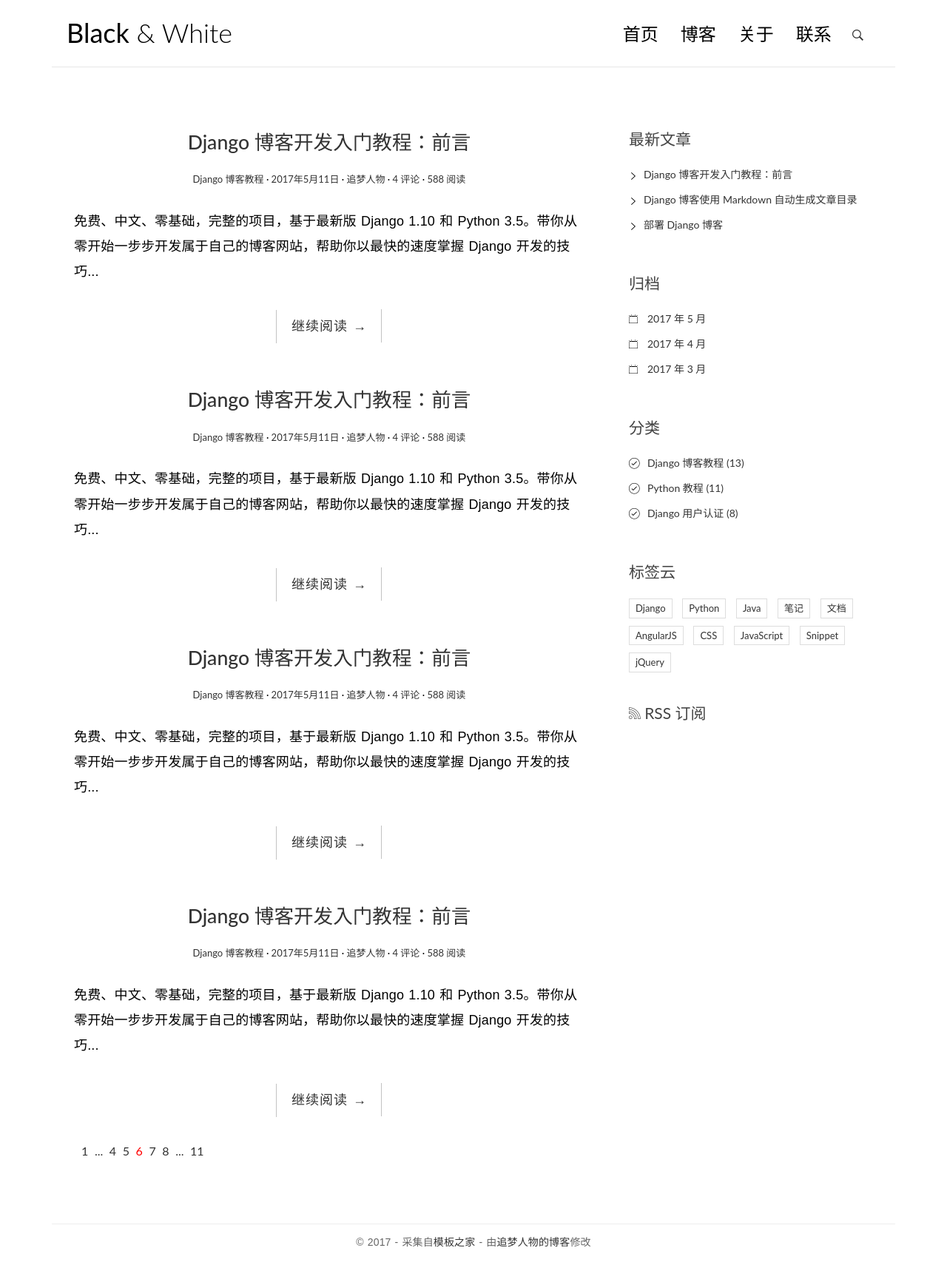
After one commit to X-NaN/myDjangoProject, a Django app: template templates/index_backup.html in a window 1280 px wide. The commit adds this page. Shown: the whole page at 74% size. Run offline with Django 3.2, Linux system fonts and the light colour scheme; the template is opened without the code that fills it, so the values that code supplies are empty.

```diff
--- a/myDjangoProject/settings.py
+++ b/myDjangoProject/settings.py
@@ -62,7 +62,13 @@ TEMPLATES = [
                 'django.contrib.auth.context_processors.auth',
                 'django.contrib.messages.context_processors.messages',
             ],
+            'libraries': {
+                'blog_tags': 'blog.templatetags.blog_tags',
+
+            }
+
         },
+
     },
 ]
 
--- /dev/null
+++ b/templates/index_backup.html
@@ -0,0 +1,297 @@
+<!DOCTYPE html>
+<html>
+<head>
+    <title>Black &amp; White</title>
+
+    <!-- meta -->
+    <meta charset="UTF-8">
+    <meta name="viewport" content="width=device-width, initial-scale=1">
+
+    <!-- css -->
+    <link rel="stylesheet" href="css/bootstrap.min.css">
+    <link rel="stylesheet" href="http://code.ionicframework.com/ionicons/2.0.1/css/ionicons.min.css">
+    <link rel="stylesheet" href="css/pace.css">
+    <link rel="stylesheet" href="css/custom.css">
+
+    <!-- js -->
+    <script src="js/jquery-2.1.3.min.js"></script>
+    <script src="js/bootstrap.min.js"></script>
+    <script src="js/pace.min.js"></script>
+    <script src="js/modernizr.custom.js"></script>
+</head>
+
+<body>
+<div class="container">
+    <header id="site-header">
+        <div class="row">
+            <div class="col-md-4 col-sm-5 col-xs-8">
+                <div class="logo">
+                    <h1><a href="index.html"><b>Black</b> &amp; White</a></h1>
+                </div>
+            </div><!-- col-md-4 -->
+            <div class="col-md-8 col-sm-7 col-xs-4">
+                <nav class="main-nav" role="navigation">
+                    <div class="navbar-header">
+                        <button type="button" id="trigger-overlay" class="navbar-toggle">
+                            <span class="ion-navicon"></span>
+                        </button>
+                    </div>
+
+                    <div class="collapse navbar-collapse" id="bs-example-navbar-collapse-1">
+                        <ul class="nav navbar-nav navbar-right">
+                            <li class="cl-effect-11"><a href="index.html" data-hover="首页">首页</a></li>
+                            <li class="cl-effect-11"><a href="full-width.html" data-hover="博客">博客</a></li>
+                            <li class="cl-effect-11"><a href="about.html" data-hover="关于">关于</a></li>
+                            <li class="cl-effect-11"><a href="contact.html" data-hover="联系">联系</a></li>
+                        </ul>
+                    </div><!-- /.navbar-collapse -->
+                </nav>
+                <div id="header-search-box">
+                    <a id="search-menu" href="#"><span id="search-icon" class="ion-ios-search-strong"></span></a>
+                    <div id="search-form" class="search-form">
+                        <form role="search" method="get" id="searchform" action="#">
+                            <input type="search" placeholder="搜索" required>
+                            <button type="submit"><span class="ion-ios-search-strong"></span></button>
+                        </form>
+                    </div>
+                </div>
+            </div><!-- col-md-8 -->
+        </div>
+    </header>
+</div>
+<div class="copyrights">Collect from <a href="http://www.cssmoban.com/">网页模板</a></div>
+<div class="copyrights">Modified by <a href="http://zmrenwu.com/">追梦人物的博客</a></div>
+
+<div class="content-body">
+    <div class="container">
+        <div class="row">
+            <main class="col-md-8">
+                <article class="post post-1">
+                    <header class="entry-header">
+                        <h1 class="entry-title">
+                            <a href="single.html">Django 博客开发入门教程：前言</a>
+                        </h1>
+                        <div class="entry-meta">
+                            <span class="post-category"><a href="#">Django 博客教程</a></span>
+                            <span class="post-date"><a href="#"><time class="entry-date"
+                                                                      datetime="2012-11-09T23:15:57+00:00">2017年5月11日</time></a></span>
+                            <span class="post-author"><a href="#">追梦人物</a></span>
+                            <span class="comments-link"><a href="#">4 评论</a></span>
+                            <span class="views-count"><a href="#">588 阅读</a></span>
+                        </div>
+                    </header>
+                    <div class="entry-content clearfix">
+                        <p>免费、中文、零基础，完整的项目，基于最新版 Django 1.10 和 Python 3.5。带你从零开始一步步开发属于自己的博客网站，帮助你以最快的速度掌握 Django
+                            开发的技巧...</p>
+                        <div class="read-more cl-effect-14">
+                            <a href="#" class="more-link">继续阅读 <span class="meta-nav">→</span></a>
+                        </div>
+                    </div>
+                </article>
+
+                <article class="post post-2">
+                    <header class="entry-header">
+                        <h1 class="entry-title">
+                            <a href="single.html">Django 博客开发入门教程：前言</a>
+                        </h1>
+                        <div class="entry-meta">
+                            <span class="post-category"><a href="#">Django 博客教程</a></span>
+                            <span class="post-date"><a href="#"><time class="entry-date"
+                                                                      datetime="2012-11-09T23:15:57+00:00">2017年5月11日</time></a></span>
+                            <span class="post-author"><a href="#">追梦人物</a></span>
+                            <span class="comments-link"><a href="#">4 评论</a></span>
+                            <span class="views-count"><a href="#">588 阅读</a></span>
+                        </div>
+                    </header>
+                    <div class="entry-content clearfix">
+                        <p>免费、中文、零基础，完整的项目，基于最新版 Django 1.10 和 Python 3.5。带你从零开始一步步开发属于自己的博客网站，帮助你以最快的速度掌握 Django
+                            开发的技巧...</p>
+                        <div class="read-more cl-effect-14">
+                            <a href="#" class="more-link">继续阅读 <span class="meta-nav">→</span></a>
+                        </div>
+                    </div>
+                </article>
+
+                <article class="post post-3">
+                    <header class="entry-header">
+                        <h1 class="entry-title">
+                            <a href="single.html">Django 博客开发入门教程：前言</a>
+                        </h1>
+                        <div class="entry-meta">
+                            <span class="post-category"><a href="#">Django 博客教程</a></span>
+                            <span class="post-date"><a href="#"><time class="entry-date"
+                                                                      datetime="2012-11-09T23:15:57+00:00">2017年5月11日</time></a></span>
+                            <span class="post-author"><a href="#">追梦人物</a></span>
+                            <span class="comments-link"><a href="#">4 评论</a></span>
+                            <span class="views-count"><a href="#">588 阅读</a></span>
+                        </div>
+                    </header>
+                    <div class="entry-content clearfix">
+                        <p>免费、中文、零基础，完整的项目，基于最新版 Django 1.10 和 Python 3.5。带你从零开始一步步开发属于自己的博客网站，帮助你以最快的速度掌握 Django
+                            开发的技巧...</p>
+                        <div class="read-more cl-effect-14">
+                            <a href="#" class="more-link">继续阅读 <span class="meta-nav">→</span></a>
+                        </div>
+                    </div>
+                </article>
+
+                <article class="post post-4">
+                    <header class="entry-header">
+                        <h1 class="entry-title">
+                            <a href="single.html">Django 博客开发入门教程：前言</a>
+                        </h1>
+                        <div class="entry-meta">
+                            <span class="post-category"><a href="#">Django 博客教程</a></span>
+                            <span class="post-date"><a href="#"><time class="entry-date"
+                                                                      datetime="2012-11-09T23:15:57+00:00">2017年5月11日</time></a></span>
+                            <span class="post-author"><a href="#">追梦人物</a></span>
+                            <span class="comments-link"><a href="#">4 评论</a></span>
+                            <span class="views-count"><a href="#">588 阅读</a></span>
+                        </div>
+                    </header>
+                    <div class="entry-content clearfix">
+                        <p>免费、中文、零基础，完整的项目，基于最新版 Django 1.10 和 Python 3.5。带你从零开始一步步开发属于自己的博客网站，帮助你以最快的速度掌握 Django
+                            开发的技巧...</p>
+                        <div class="read-more cl-effect-14">
+                            <a href="#" class="more-link">继续阅读 <span class="meta-nav">→</span></a>
+                        </div>
+                    </div>
+                </article>
+                <!-- 简单分页效果
+                <div class="pagination-simple">
+                    <a href="#">上一页</a>
+                    <span class="current">第 6 页 / 共 11 页</span>
+                    <a href="#">下一页</a>
+                </div>
+                -->
+                <div class="pagination">
+                    <ul>
+                        <li><a href="">1</a></li>
+                        <li><a href="">...</a></li>
+                        <li><a href="">4</a></li>
+                        <li><a href="">5</a></li>
+                        <li class="current"><a href="">6</a></li>
+                        <li><a href="">7</a></li>
+                        <li><a href="">8</a></li>
+                        <li><a href="">...</a></li>
+                        <li><a href="">11</a></li>
+                    </ul>
+                </div>
+            </main>
+            <aside class="col-md-4">
+                <div class="widget widget-recent-posts">
+                    <h3 class="widget-title">最新文章</h3>
+                    <ul>
+                        <li>
+                            <a href="#">Django 博客开发入门教程：前言</a>
+                        </li>
+                        <li>
+                            <a href="#">Django 博客使用 Markdown 自动生成文章目录</a>
+                        </li>
+                        <li>
+                            <a href="#">部署 Django 博客</a>
+                        </li>
+                    </ul>
+                </div>
+                <div class="widget widget-archives">
+                    <h3 class="widget-title">归档</h3>
+                    <ul>
+                        <li>
+                            <a href="#">2017 年 5 月</a>
+                        </li>
+                        <li>
+                            <a href="#">2017 年 4 月</a>
+                        </li>
+                        <li>
+                            <a href="#">2017 年 3 月</a>
+                        </li>
+                    </ul>
+                </div>
+
+                <div class="widget widget-category">
+                    <h3 class="widget-title">分类</h3>
+                    <ul>
+                        <li>
+                            <a href="#">Django 博客教程 <span class="post-count">(13)</span></a>
+                        </li>
+                        <li>
+                            <a href="#">Python 教程 <span class="post-count">(11)</span></a>
+                        </li>
+                        <li>
+                            <a href="#">Django 用户认证 <span class="post-count">(8)</span></a>
+                        </li>
+                    </ul>
+                </div>
+
+                <div class="widget widget-tag-cloud">
+                    <h3 class="widget-title">标签云</h3>
+                    <ul>
+                        <li>
+                            <a href="#">Django</a>
+                        </li>
+                        <li>
+                            <a href="#">Python</a>
+                        </li>
+                        <li>
+                            <a href="#">Java</a>
+                        </li>
+                        <li>
+                            <a href="#">笔记</a>
+                        </li>
+                        <li>
+                            <a href="#">文档</a>
+                        </li>
+                        <li>
+                            <a href="#">AngularJS</a>
+                        </li>
+                        <li>
+                            <a href="#">CSS</a>
+                        </li>
+                        <li>
+                            <a href="#">JavaScript</a>
+                        </li>
+                        <li>
+                            <a href="#">Snippet</a>
+                        </li>
+                        <li>
+                            <a href="#">jQuery</a>
+                        </li>
+                    </ul>
+                </div>
+                <div class="rss">
+                    <a href=""><span class="ion-social-rss-outline"></span> RSS 订阅</a>
+                </div>
+            </aside>
+        </div>
+    </div>
+</div>
+<footer id="site-footer">
+    <div class="container">
+        <div class="row">
+            <div class="col-md-12">
+                <p class="copyright">&copy 2017 - 采集自<a href="http://www.cssmoban.com/"
+                                                        target="_blank" title="模板之家">模板之家</a>
+                    - 由<a href="http://zmrenwu.com/" title="网页模板" target="_blank">追梦人物的博客</a>修改
+                </p>
+            </div>
+        </div>
+    </div>
+</footer>
+
+<!-- Mobile Menu -->
+<div class="overlay overlay-hugeinc">
+    <button type="button" class="overlay-close"><span class="ion-ios-close-empty"></span></button>
+    <nav>
+        <ul>
+            <li><a href="index.html">首页</a></li>
+            <li><a href="full-width.html">博客</a></li>
+            <li><a href="about.html">关于</a></li>
+            <li><a href="contact.html">联系</a></li>
+        </ul>
+    </nav>
+</div>
+
+<script src="js/script.js"></script>
+
+</body>
+</html>
```
Also changed, not shown: blog/templatetags/__init__.py (added, +8 -0 lines), blog/templatetags/blog_tags.py (added, +41 -0 lines), templates/base.html (+85 -1 lines).
